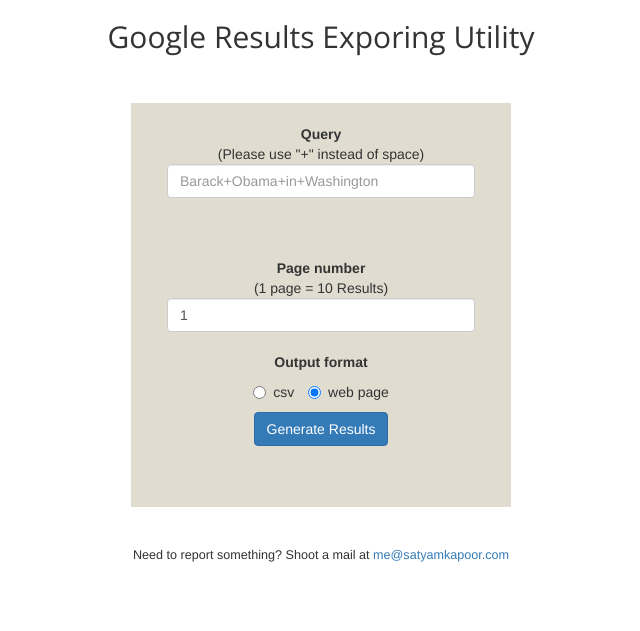
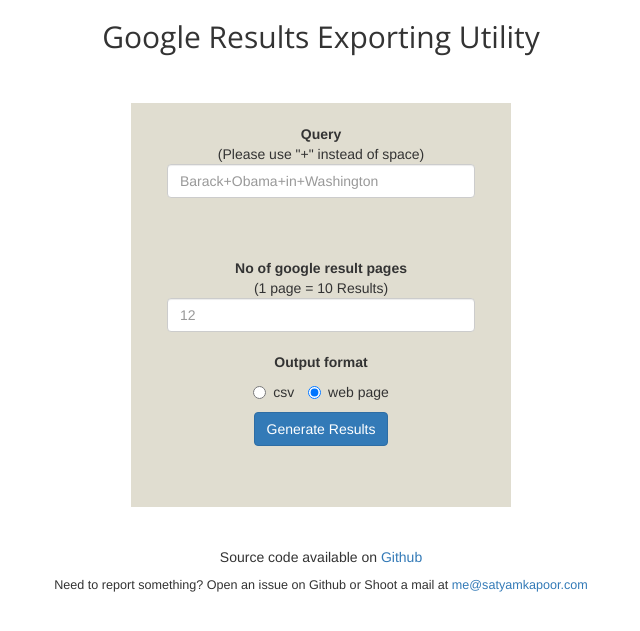
Before and after one commit to satyamkapoor/google-results-exporting-utility, a PHP site: page / in a window 1280 px wide. Shown: the top 631 px of the page, without its empty margins (319-959 px from the left). Run offline with PHP 8.4, Linux system fonts and the light colour scheme; some libraries are stand-ins or nearby versions.

Commit message:
sunday morning update

```diff
--- /dev/null
+++ b/google8fbeac3dac26e770.html
@@ -0,0 +1 @@
+google-site-verification: google8fbeac3dac26e770.html
--- a/index.html
+++ b/index.html
@@ -2,9 +2,9 @@
 <html>
 <head>
 <meta charset="UTF-8">
-<title>Google Results Exporing Utility</title>
-<meta name="description" content="View all results of your query on google in one go.">
-<meta name="keywords" content="Google Search Results, Google Export, Google Results">
+<title>Web Scraper for Google </title>
+<meta name="description" content="A besic web scraper for google search.">
+<meta name="keywords" content="Scraper, google scraper, web scraper,Google Search Results, Google Export, Google Results">
 <meta name="author" content="Satyam Kapoor">
 <link href='https://fonts.googleapis.com/css?family=Open+Sans' rel='stylesheet' type='text/css'>
 <link rel="stylesheet" href="http://maxcdn.bootstrapcdn.com/bootstrap/3.3.5/css/bootstrap.min.css">
@@ -16,7 +16,7 @@
 
 <center>
 	<div class="container">
-<h2 style="font-family: 'Open Sans', sans-serif;">Google Results Exporing Utility</h2><br><br>
+<h2 style="font-family: 'Open Sans', sans-serif;">Google Results Exporting Utility</h2><br><br>
 
 
 <div class="col-md-4"></div>
@@ -25,7 +25,7 @@
 <form role="form"  method="POST" action="dd.php" style="padding:1.5em;">
 
 <b>Query</b><br>(Please use "+" instead of space)	<input type="text" name="query1" class="form-control" required placeholder="Barack+Obama+in+Washington"><br> <br><br>
-<b>Page number</b> <br>(1 page = 10 Results)<br><input type="number" class="form-control" name="count" value="1" required><br>
+<b>No of google result pages</b> <br>(1 page = 10 Results)<br><input type="number" class="form-control" name="count" placeholder="12" required><br>
 
 <b>Output format</b><br>
 <div class="radio" style="display:inline-block;">
@@ -46,7 +46,8 @@
 <br><br>
 <div class="container">
 <center>
-<p style="font-size:0.9em">Need to report something? Shoot a mail at <a href="mailto:me@satyamkapoor.com">me@satyamkapoor.com</a></p>
+<p>Source code available on <a href="https://github.com/satyamkapoor/google-results-exporting-utility">Github</a></p>
+<p style="font-size:0.9em">Need to report something? Open an issue on Github or Shoot a mail at <a href="mailto:me@satyamkapoor.com">me@satyamkapoor.com</a></p>
 </center>
 </div>
 </body>
```
Also changed, not shown: dd.php (+37 -3 lines).
